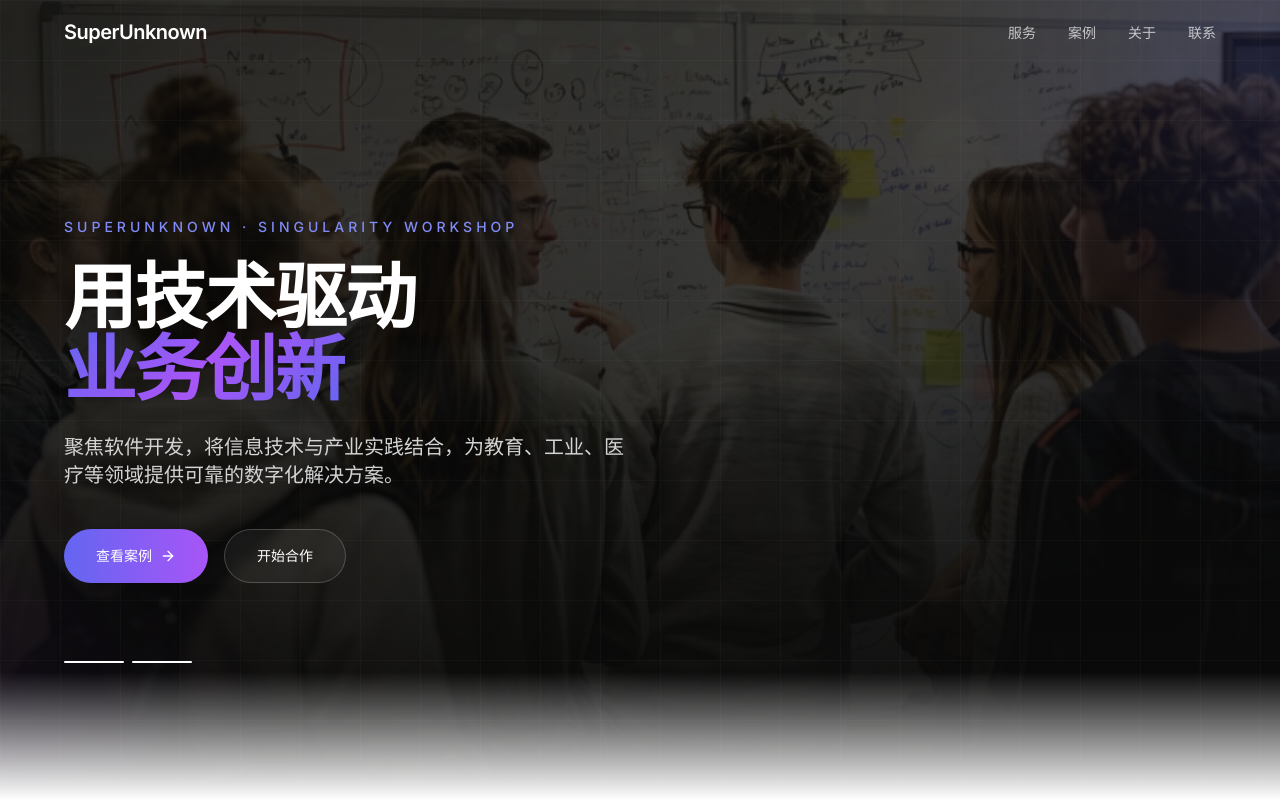
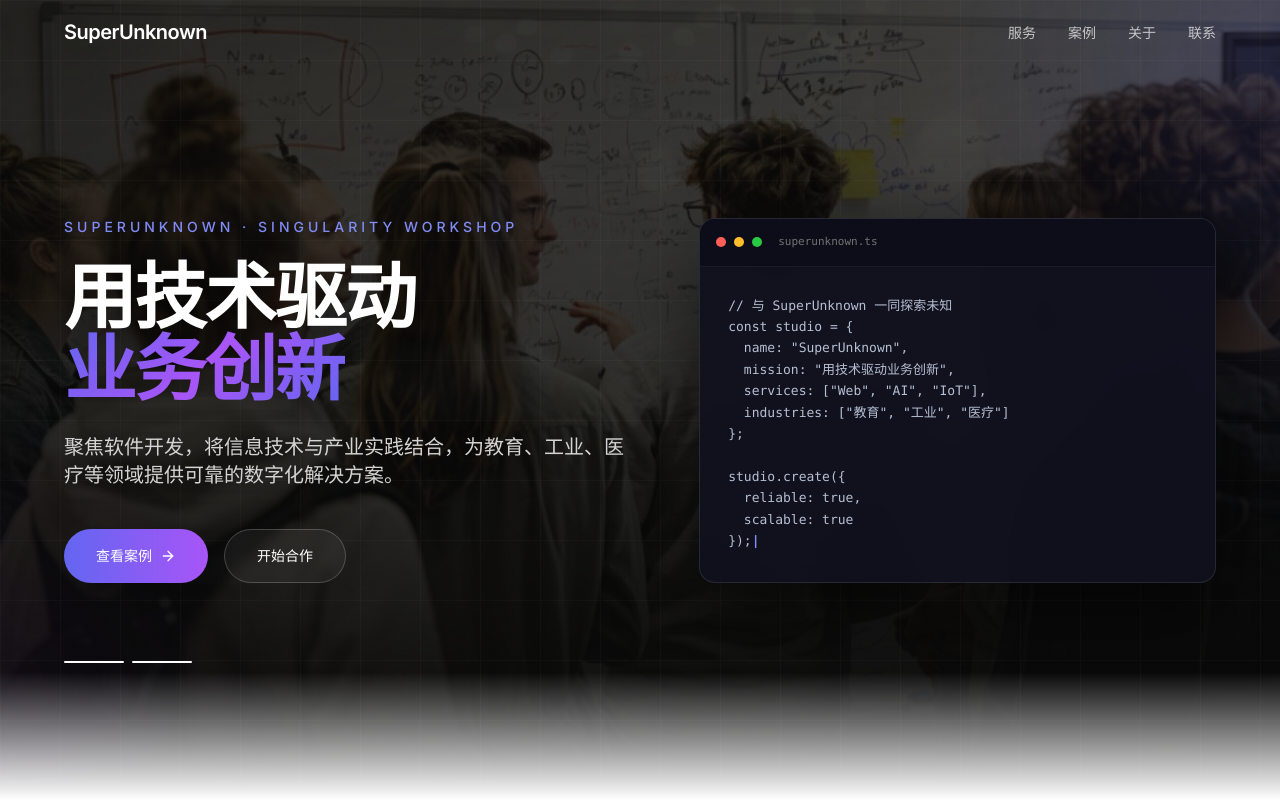
Before and after one commit to VictorDing22/Tavis, a Next.js app: page / in a window 1280 px wide. Shown: the top 800 px of the page. Built offline with nearby package versions, Linux system fonts and the light colour scheme.

Commit message:
feat: 在首页添加代码打字机展示窗口

```diff
--- a/src/app/globals.css
+++ b/src/app/globals.css
@@ -20,6 +20,45 @@
 }
 
 @layer components {
+  .code-flip-card {
+    perspective: 1200px;
+  }
+
+  .code-flip-inner {
+    position: relative;
+    width: 100%;
+    height: 100%;
+    transform-style: preserve-3d;
+    transition: transform 650ms cubic-bezier(0.4, 0.2, 0.2, 1);
+  }
+
+  .code-flip-inner.is-flipped {
+    transform: rotateY(180deg);
+  }
+
+  .code-flip-card:hover .code-flip-inner {
+    transform: rotateY(180deg);
+  }
+
+  .code-window-face,
+  .code-window-back {
+    position: absolute;
+    inset: 0;
+    width: 100%;
+    height: 100%;
+    backface-visibility: hidden;
+    -webkit-backface-visibility: hidden;
+  }
+
+  .code-window-back {
+    transform: rotateY(180deg);
+  }
+
+  .code-cursor {
+    font-weight: 700;
+    animation: code-cursor-blink 1s steps(1, end) infinite;
+  }
+
   .glow-border {
     position: relative;
     overflow: hidden;
@@ -40,6 +79,36 @@
   }
   .glow-border:hover::before {
     opacity: 1;
+  }
+}
+
+@keyframes code-cursor-blink {
+  0%,
+  50% {
+    opacity: 1;
+  }
+
+  51%,
+  100% {
+    opacity: 0;
+  }
+}
+
+@media (prefers-reduced-motion: reduce) {
+  .code-flip-inner {
+    transition: none;
+  }
+
+  .code-flip-card:hover .code-flip-inner {
+    transform: none;
+  }
+
+  .code-flip-inner.is-flipped {
+    transform: rotateY(180deg);
+  }
+
+  .code-cursor {
+    animation: none;
   }
 }
 
--- /dev/null
+++ b/src/components/CodeTypewriter.tsx
@@ -0,0 +1,130 @@
+"use client";
+
+import { useEffect, useState } from "react";
+
+const FRONT_SNIPPET = `// 与 SuperUnknown 一同探索未知
+const studio = {
+  name: "SuperUnknown",
+  mission: "用技术驱动业务创新",
+  services: ["Web", "AI", "IoT"],
+  industries: ["教育", "工业", "医疗"]
+};
+
+studio.create({
+  reliable: true,
+  scalable: true
+});`;
+
+const BACK_SNIPPET = `// superunknown.config.ts
+export const stack = {
+  frontend: ["Next.js", "React"],
+  backend: ["Java", "Node.js", "Python"],
+  delivery: ["Docker", "CI/CD", "Vercel"]
+};
+
+await SuperUnknown.launch(
+  "your next idea"
+);`;
+
+function useTypewriter(source: string, typingDelay = 28, holdDelay = 3200) {
+  const [text, setText] = useState("");
+
+  useEffect(() => {
+    const reduceMotion = window.matchMedia(
+      "(prefers-reduced-motion: reduce)"
+    ).matches;
+
+    if (reduceMotion) {
+      setText(source);
+      return;
+    }
+
+    let index = 0;
+    let timerId: ReturnType<typeof setTimeout>;
+
+    const typeNextCharacter = () => {
+      if (index < source.length) {
+        index += 1;
+        setText(source.slice(0, index));
+        timerId = setTimeout(typeNextCharacter, typingDelay);
+        return;
+      }
+
+      timerId = setTimeout(() => {
+        index = 0;
+        setText("");
+        typeNextCharacter();
+      }, holdDelay);
+    };
+
+    typeNextCharacter();
+    return () => clearTimeout(timerId);
+  }, [source, typingDelay, holdDelay]);
+
+  return text;
+}
+
+function WindowControls() {
+  return (
+    <div className="flex gap-2" aria-hidden="true">
+      <span className="h-2.5 w-2.5 rounded-full bg-[#ff5f56]" />
+      <span className="h-2.5 w-2.5 rounded-full bg-[#ffbd2e]" />
+      <span className="h-2.5 w-2.5 rounded-full bg-[#27ca40]" />
+    </div>
+  );
+}
+
+function CodeWindow({ filename, code }: { filename: string; code: string }) {
+  return (
+    <article className="code-window-face overflow-hidden rounded-2xl border border-white/10 bg-[#11111f]/95 shadow-[0_24px_80px_rgba(0,0,0,0.55)] backdrop-blur-xl">
+      <header className="flex h-12 items-center gap-4 border-b border-white/[0.06] bg-[#0d0d19]/90 px-4">
+        <WindowControls />
+        <span className="font-mono text-[11px] text-neutral-500">
+          {filename}
+        </span>
+      </header>
+      <div className="h-[292px] overflow-hidden px-5 py-6 sm:h-[316px] sm:px-7 sm:py-7">
+        <pre className="m-0 whitespace-pre-wrap break-words font-mono text-[11px] leading-[1.65] text-[#b6bfd3] sm:text-[12px] lg:text-[13px]">
+          <code>{code}</code>
+          <span className="code-cursor text-accent-light" aria-hidden="true">
+            |
+          </span>
+        </pre>
+      </div>
+    </article>
+  );
+}
+
+export default function CodeTypewriter() {
+  const frontCode = useTypewriter(FRONT_SNIPPET);
+  const backCode = useTypewriter(BACK_SNIPPET, 28, 3600);
+  const [flipped, setFlipped] = useState(false);
+
+  return (
+    <div className="w-full max-w-[520px] lg:justify-self-end">
+      <div
+        className="code-flip-card h-[341px] w-full cursor-pointer sm:h-[365px]"
+        onClick={() => setFlipped((value) => !value)}
+        onKeyDown={(event) => {
+          if (event.key === "Enter" || event.key === " ") {
+            event.preventDefault();
+            setFlipped((value) => !value);
+          }
+        }}
+        role="button"
+        tabIndex={0}
+        aria-label="SuperUnknown 动态代码展示，点击切换内容"
+        aria-pressed={flipped}
+      >
+        <div
+          className={`code-flip-inner ${flipped ? "is-flipped" : ""}`}
+        >
+          <CodeWindow filename="superunknown.ts" code={frontCode} />
+          <div className="code-window-back">
+            <CodeWindow filename="studio.config.ts" code={backCode} />
+          </div>
+        </div>
+      </div>
+    </div>
+  );
+}
--- a/src/components/Hero.tsx
+++ b/src/components/Hero.tsx
@@ -5,7 +5,7 @@ import { motion, AnimatePresence } from "framer-motion";
 import { ArrowRight } from "lucide-react";
 import Image from "next/image";
 import Link from "next/link";
-
+import CodeTypewriter from "./CodeTypewriter";
 
 const SLIDES = ["/hero/slide-1.png", "/hero/slide-2.png"];
 const SLIDE_DURATION_MS = 6000;
@@ -84,11 +84,12 @@ export default function Hero() {
       />
 
       <div className="relative max-w-content mx-auto px-6 py-32 w-full">
+        <div className="grid items-center gap-16 lg:grid-cols-[minmax(0,1.05fr)_minmax(420px,0.95fr)] lg:gap-10 xl:gap-16">
           <motion.div
             variants={container}
             initial="hidden"
             animate="visible"
-          className="max-w-[800px]"
+            className="max-w-[720px]"
           >
             <motion.p
               variants={item}
@@ -133,6 +134,20 @@ export default function Hero() {
             </motion.div>
           </motion.div>
 
+          <motion.div
+            initial={{ opacity: 0, x: 36 }}
+            animate={{ opacity: 1, x: 0 }}
+            transition={{
+              duration: 0.8,
+              delay: 0.55,
+              ease: [0.25, 0.1, 0.25, 1],
+            }}
+            className="flex justify-center lg:justify-end"
+          >
+            <CodeTypewriter />
+          </motion.div>
+        </div>
+
         {/* Slide indicators */}
         {SLIDES.length > 1 && (
           <div className="absolute bottom-12 left-6 right-6 max-w-content mx-auto flex gap-2 items-center">
```
Lines whose indentation alone changed are shown as unchanged.
